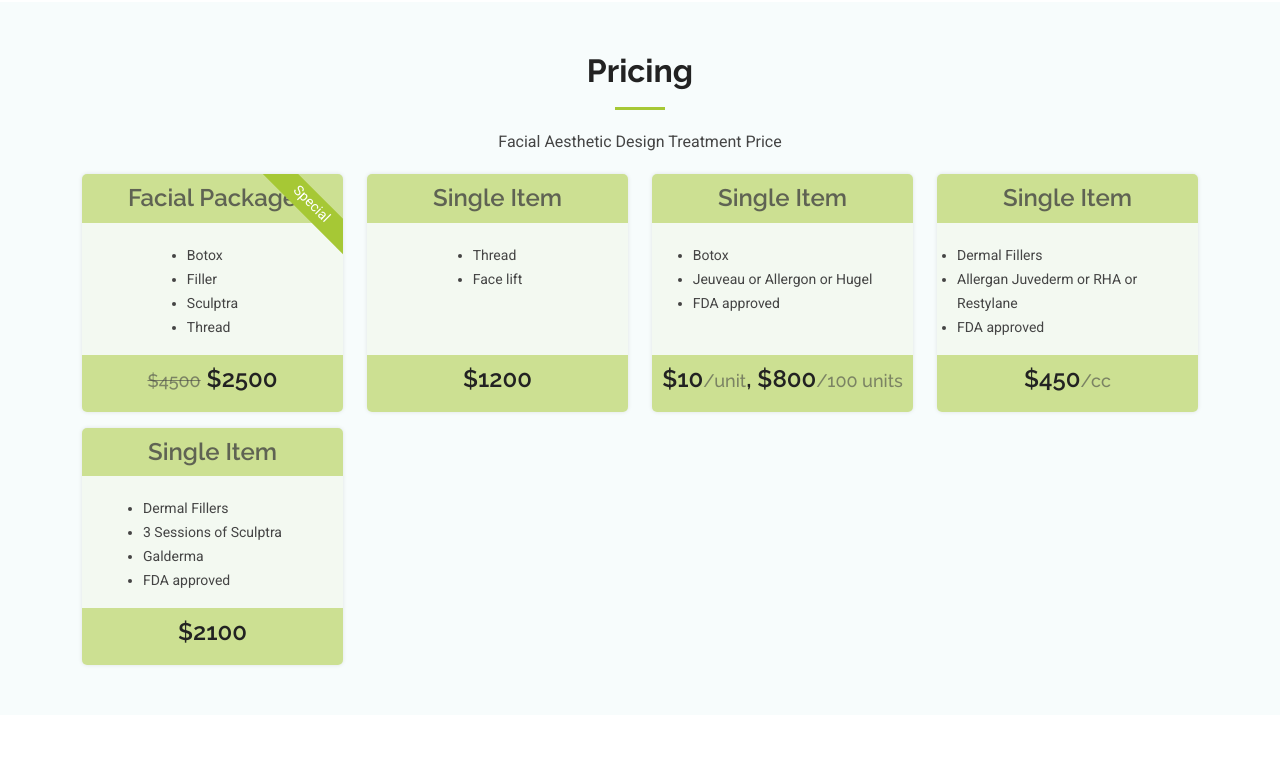
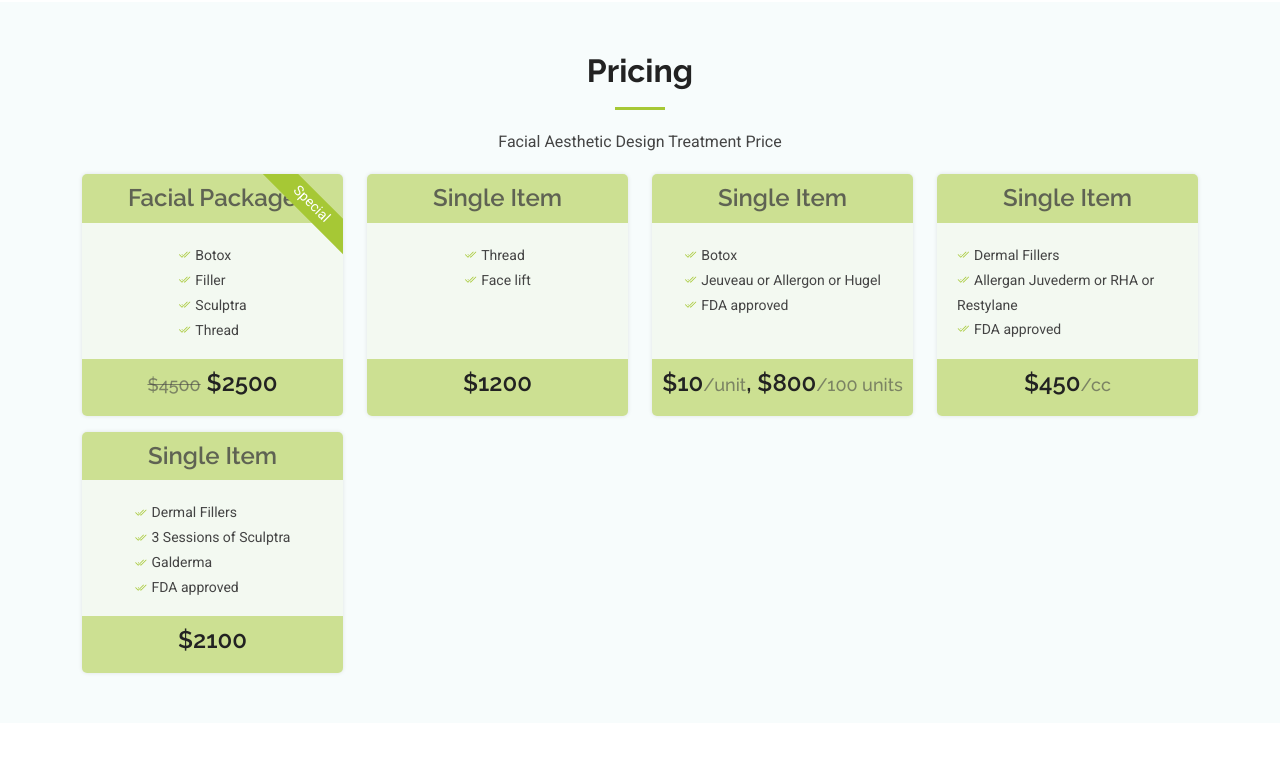
Before and after one commit to squnx/SoCo-Wellness-MedSpa, a React (Vite) app: page /facial in a window 1280 px wide. Shown: the part 522-1291 px from the top of the page. Built offline with nearby package versions, Linux system fonts and the light colour scheme; a web font is replaced by a local one.

Commit message:
updated the style for pricing cards on Services pages

```diff
--- a/src/pages/Facial.jsx
+++ b/src/pages/Facial.jsx
@@ -111,10 +111,10 @@ const Facial = () => {
                 <h3>Facial Package</h3>
                 <div className="pricing-detail">
                   <ul>
-                    <li>Botox</li>
-                    <li>Filler</li>
-                    <li>Sculptra</li>
-                    <li>Thread</li>
+                    <li><i class="bi bi-check2-all"></i>Botox</li>
+                    <li><i class="bi bi-check2-all"></i>Filler</li>
+                    <li><i class="bi bi-check2-all"></i>Sculptra</li>
+                    <li><i class="bi bi-check2-all"></i>Thread</li>
                   </ul>
                 </div>
                 <div className="btn-wrap">
@@ -128,8 +128,8 @@ const Facial = () => {
                 <h3>Single Item</h3>
                 <div className="pricing-detail">
                   <ul>
-                    <li>Thread</li>
-                    <li>Face lift</li>
+                    <li><i class="bi bi-check2-all"></i>Thread</li>
+                    <li><i class="bi bi-check2-all"></i>Face lift</li>
                   </ul>
                 </div>
                 <div className="btn-wrap">
@@ -142,9 +142,9 @@ const Facial = () => {
                 <h3>Single Item</h3>
                 <div className="pricing-detail">
                   <ul>
-                    <li>Botox</li>
-                    <li>Jeuveau or Allergon or Hugel</li>
-                    <li>FDA approved</li>
+                    <li><i class="bi bi-check2-all"></i>Botox</li>
+                    <li><i class="bi bi-check2-all"></i>Jeuveau or Allergon or Hugel</li>
+                    <li><i class="bi bi-check2-all"></i>FDA approved</li>
                   </ul>
                 </div>
                 <div className="btn-wrap">
@@ -157,9 +157,9 @@ const Facial = () => {
                 <h3>Single Item</h3>
                 <div className="pricing-detail">
                   <ul>
-                    <li>Dermal  Fillers</li>
-                    <li>Allergan Juvederm  or  RHA  or Restylane</li>
-                    <li>FDA approved</li>
+                    <li><i class="bi bi-check2-all"></i>Dermal  Fillers</li>
+                    <li><i class="bi bi-check2-all"></i>Allergan Juvederm  or  RHA  or Restylane</li>
+                    <li><i class="bi bi-check2-all"></i>FDA approved</li>
                   </ul>
                 </div>
                 <div className="btn-wrap">
@@ -172,10 +172,10 @@ const Facial = () => {
                 <h3>Single Item</h3>
                 <div className="pricing-detail">
                   <ul>
-                    <li>Dermal  Fillers</li>
-                    <li>3 Sessions of Sculptra</li>
-                    <li>Galderma</li>
-                    <li>FDA approved</li>
+                    <li><i class="bi bi-check2-all"></i>Dermal  Fillers</li>
+                    <li><i class="bi bi-check2-all"></i>3 Sessions of Sculptra</li>
+                    <li><i class="bi bi-check2-all"></i>Galderma</li>
+                    <li><i class="bi bi-check2-all"></i>FDA approved</li>
                   </ul>
                 </div>
                 <div className="btn-wrap">
--- a/src/pages/Tlsr.jsx
+++ b/src/pages/Tlsr.jsx
@@ -132,10 +132,10 @@ const TLSR = () => {
                 <h3>TLSR</h3>
                 <div className="pricing-detail">
                   <ul>
-                    <li>Thermi smooth (monopolar)</li>
-                    <li>Ulthera (500 lines)</li>
-                    <li>Platelet-rich plasma (PRP)</li>
-                    <li>MTS + SoCo solution</li>
+                    <li><i class="bi bi-check2-all"></i>Thermi smooth (monopolar)</li>
+                    <li><i class="bi bi-check2-all"></i>Ulthera (500 lines)</li>
+                    <li><i class="bi bi-check2-all"></i>Platelet-rich plasma (PRP)</li>
+                    <li><i class="bi bi-check2-all"></i>MTS + SoCo solution</li>
                   </ul>
                 </div>
                 <div className="btn-wrap">
@@ -149,9 +149,9 @@ const TLSR = () => {
                 <h3>Single Item</h3>
                 <div className="pricing-detail">
                   <ul>
-                    <li>Scarlet (MRF)</li>
-                    <li>Thermismooth (RF)</li>
-                    <li>MTS with SOCo Solution</li>
+                    <li><i class="bi bi-check2-all"></i>Scarlet (MRF)</li>
+                    <li><i class="bi bi-check2-all"></i>Thermismooth (RF)</li>
+                    <li><i class="bi bi-check2-all"></i>MTS with SOCo Solution</li>
                   </ul>
                 </div>
                 <div className="btn-wrap">
@@ -164,8 +164,8 @@ const TLSR = () => {
                 <h3>Single Item</h3>
                 <div className="pricing-detail">
                   <ul>
-                    <li>Ulthera (1000 lines)</li>
-                    <li>MTS with SoCo solution</li>
+                    <li><i class="bi bi-check2-all"></i>Ulthera (1000 lines)</li>
+                    <li><i class="bi bi-check2-all"></i>MTS with SoCo solution</li>
                   </ul>
                 </div>
                 <div className="btn-wrap">
@@ -178,7 +178,7 @@ const TLSR = () => {
                 <h3>Single Item</h3>
                 <div className="pricing-detail">
                   <ul>
-                    <li>PRP + MTS with SoCo solution</li>
+                    <li><i class="bi bi-check2-all"></i>PRP + MTS with SoCo solution</li>
                   </ul>
                 </div>
                 <div className="btn-wrap">
--- a/src/pages/Wellness.jsx
+++ b/src/pages/Wellness.jsx
@@ -112,12 +112,12 @@ const Wellness = () => {
                 <h3>General Check Up</h3>
                 <div className="pricing-detail">
                   <ul>
-                    <li>Consultation</li>
-                    <li>Examination</li>
-                    <li>Prescription</li>
-                    <li>Blood Tests</li>
-                    <li>Two Ultrasound Exams</li>
-                    <li>Hormone Testing</li>
+                    <li><i class="bi bi-check2-all"></i>Consultation</li>
+                    <li><i class="bi bi-check2-all"></i>Examination</li>
+                    <li><i class="bi bi-check2-all"></i>Prescription</li>
+                    <li><i class="bi bi-check2-all"></i>Blood Tests</li>
+                    <li><i class="bi bi-check2-all"></i>Two Ultrasound Exams</li>
+                    <li><i class="bi bi-check2-all"></i>Hormone Testing</li>
                   </ul>
                 </div>
                 <div className="btn-wrap">
@@ -131,9 +131,9 @@ const Wellness = () => {
                 <h3>Vagina Health Care</h3>
                 <div className="pricing-detail">
                   <ul>
-                    <li>PRP therapy</li>
-                    <li>Thermiva treatments</li>
-                    <li>hormone therapy (optional)</li>
+                    <li><i class="bi bi-check2-all"></i>PRP Therapy</li>
+                    <li><i class="bi bi-check2-all"></i>Thermiva Treatments</li>
+                    <li><i class="bi bi-check2-all"></i>Hormone Therapy (optional)</li>
                   </ul>
                 </div>
                 <div className="btn-wrap">
@@ -146,10 +146,10 @@ const Wellness = () => {
                 <h3>Vaginal Volumizing</h3>
                 <div className="pricing-detail">
                   <ul>
-                    <li>Performed by gynecologist</li>
-                    <li>Poly-L-Lactic Acid</li>
-                    <li>Stimulates collagen production</li>
-                    <li>Restores volume & elasticity</li>
+                    <li><i class="bi bi-check2-all"></i>Performed by Gynecologist</li>
+                    <li><i class="bi bi-check2-all"></i>Poly-L-Lactic Acid</li>
+                    <li><i class="bi bi-check2-all"></i>Stimulates Collagen Production</li>
+                    <li><i class="bi bi-check2-all"></i>Restores Volume & Elasticity</li>
                   </ul>
                 </div>
                 <div className="btn-wrap">
@@ -162,12 +162,12 @@ const Wellness = () => {
                 <h3>Weight Loss</h3>
                 <div className="pricing-detail">
                   <ul>
-                    <li>Consultation</li>
-                    <li>Prescription</li>
-                    <li>4 Injections/Month</li>
-                    <li>Mounjaro (Tirzepatide) or</li>
-                    <li>Zepbound (Recaglutide) or</li>
-                    <li>Wegovy (Semaglutide)</li>
+                    <li><i class="bi bi-check2-all"></i>Consultation</li>
+                    <li><i class="bi bi-check2-all"></i>Prescription</li>
+                    <li><i class="bi bi-check2-all"></i>4 Injections/month</li>
+                    <li><i class="bi bi-check2-all"></i>Mounjaro (Tirzepatide) or</li>
+                    <li><i class="bi bi-check2-all"></i>Zepbound (Recaglutide) or</li>
+                    <li><i class="bi bi-check2-all"></i>Wegovy (Semaglutide)</li>
                   </ul>
                 </div>
                 <div className="btn-wrap">
--- a/src/scss/main.scss
+++ b/src/scss/main.scss
@@ -1431,7 +1431,7 @@ section,
 
     ul {
       padding: 0;
-      // list-style: none;
+      list-style: none;
       text-align: center;
       line-height: 24px;
       font-size: 14px;
@@ -1448,7 +1448,8 @@ section,
       i {
         color: var(--accent-color);
         font-size: 18px;
-        padding-right: 4px;
+        padding-right: 5px;
+        font-size: 12px;
       }
 
       .na {
```
